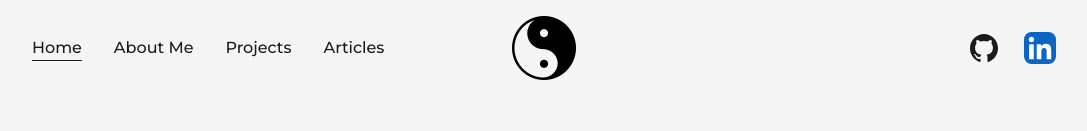
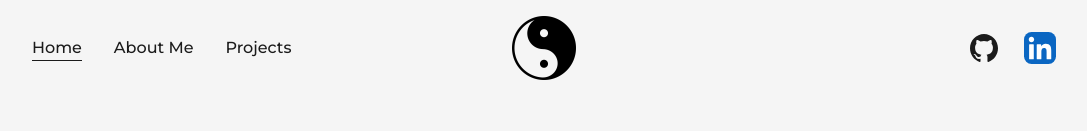
Before and after one commit to forreya/personal-website, a Next.js app: page / in a window 1280 px wide. Shown: the top 131 px of the page, without its empty margins (96-1183 px from the left). Built offline with nearby package versions, Linux system fonts and the light colour scheme.

Commit message:
Fixed 'mailto' bug & hid articles section

```diff
--- a/src/components/NavBar.jsx
+++ b/src/components/NavBar.jsx
@@ -64,7 +64,7 @@ const NavBar = () => {
           <CustomLink href="/" title="Home" className="mr-4"/>
           <CustomLink href="/about-me" title="About Me" className="mx-4"/>
           <CustomLink href="/projects" title="Projects" className="mx-4"/>
-          <CustomLink href="/articles" title="Articles"className="ml-4"/>
+          {/* <CustomLink href="/articles" title="Articles"className="ml-4"/> */}
         </nav >
 
         <nav className="flex items-center justify-center flex-wrap">
@@ -97,7 +97,7 @@ const NavBar = () => {
           <CustomMobileLink href="/" title="Home" className="" toggle={handleClick}/>
           <CustomMobileLink href="/about-me" title="About Me" className="" toggle={handleClick}/>
           <CustomMobileLink href="/projects" title="Projects" className="" toggle={handleClick}/>
-          <CustomMobileLink href="/articles" title="Articles"className="" toggle={handleClick}/>
+          {/* <CustomMobileLink href="/articles" title="Articles"className="" toggle={handleClick}/> */}
         </nav >
 
         <nav className="flex items-center justify-center flex-wrap mt-3">
--- a/src/pages/index.js
+++ b/src/pages/index.js
@@ -44,9 +44,12 @@ export default function Home() {
                 download={true}
                 >CV <CvIcon className="w-6 ml-2 invert group-hover:invert-0"/>
                 </Link>
-                <Link href="/mailto:abcd@gmail.com" target={"_blank"}
+                <Link href="mailto:ryanlai12@gmail.com"
+                target={"_blank"}
                 className='ml-4 text-lg font-medium capitalize text-dark underline underline-offset-2 md:text-base'
-                >Email Me</Link>
+                >
+                  Email Me
+                </Link>
               </div>
             </div>
           </div>
```
